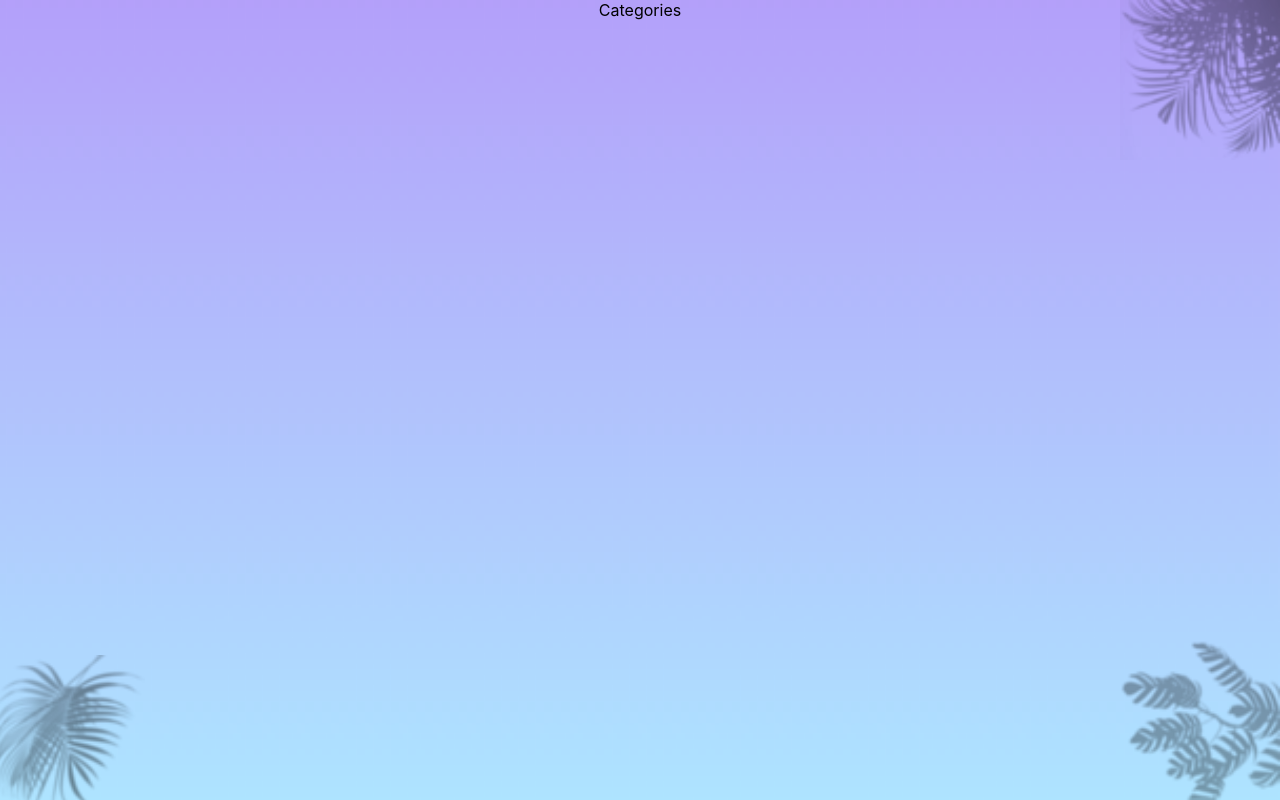
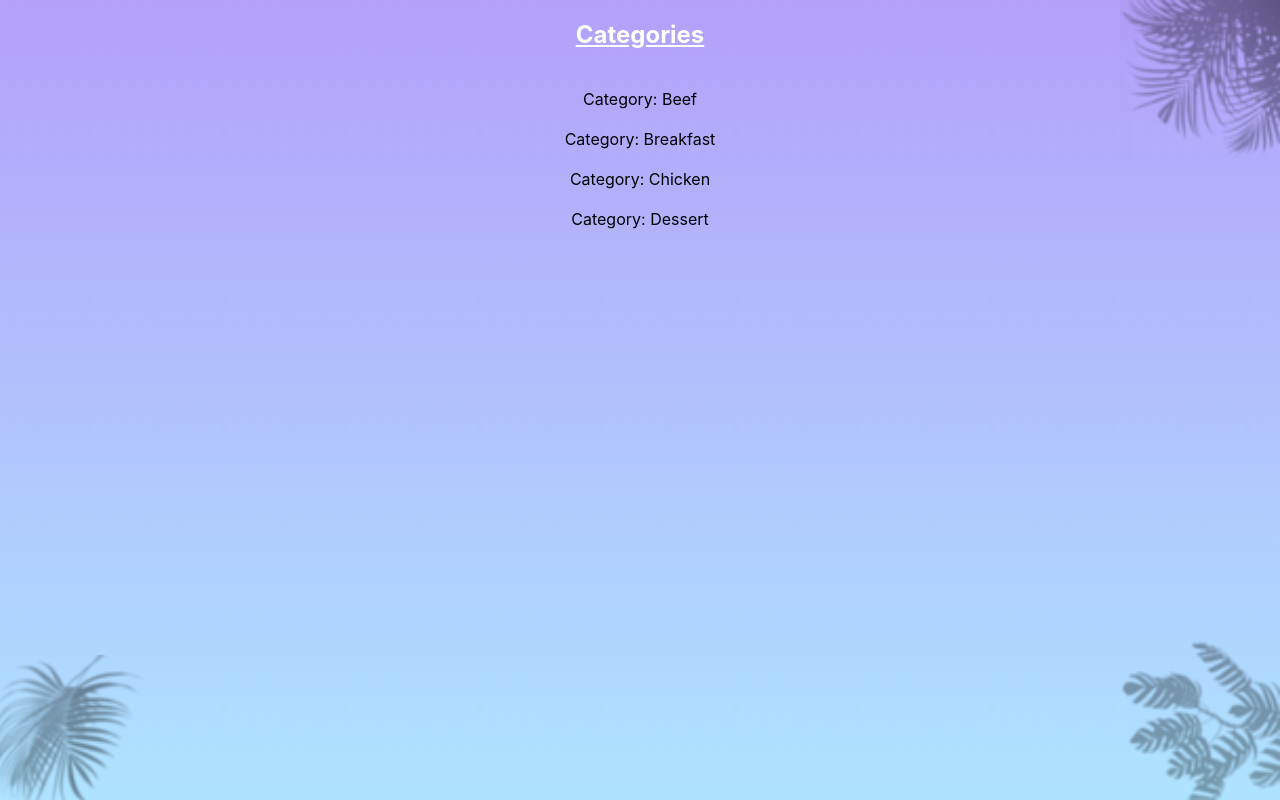
Before and after one commit to Cicada1105/meal-db, a React (Create React App) app in the folder meal-db/: page /Categories in a window 1280 px wide. Built offline with nearby package versions, Linux system fonts and the light colour scheme.

Commit message:
Fully integrated Redux with categories pages of MealDB

```diff
--- a/meal-db/src/router/components/areas/index.jsx
+++ b/meal-db/src/router/components/areas/index.jsx
@@ -1,7 +1,7 @@
 import React from 'react';
 
 import { connect } from 'react-redux';
-import { filterArea } from '../../../app_state/action_creators/filterActions.jsx';
+import { getAreas } from '../../../app_state/action_creators/getActions.jsx';
 
 class Areas extends React.Component {
 	constructor(props) {
@@ -31,7 +31,7 @@ class Areas extends React.Component {
 		    ]
 		}
 
-		this.props.filterArea(data);
+		this.props.getAreas(data);
 	}
 	componentDidUpdate(prevProps,prevState) {
 		console.log(prevState);
@@ -69,5 +69,5 @@ const mapStateToProps = state => {
 
 export default connect(
 	mapStateToProps,
-	{ filterArea }
+	{ getAreas }
 )(Areas)
--- a/meal-db/src/router/components/categories/category/index.jsx
+++ b/meal-db/src/router/components/categories/category/index.jsx
@@ -1,15 +1,78 @@
-import React, { useEffect } from 'react';
-import { useParams } from 'react-router-dom';
+import React from 'react';
 
-function Category() {
-	const { categoryID } = useParams();
-	useEffect(() => {
-		console.log("Category component mounted...");
-	});
+import { connect } from 'react-redux';
+import { filterCategory } from '../../../../app_state/action_creators/filterActions.jsx';
 
-	return(
-		<div>{ categoryID }</div>
-	);
+class Category extends React.Component {
+	constructor(props) {
+		super(props);
+		this.state = {
+			categoryID: props.match.params.categoryID,
+			meals: []
+		}
+	}
+	componentDidMount() {
+		const data = {
+			meals: [
+			    {
+			      strMeal: "Baked salmon with fennel & tomatoes",
+			      strMealThumb: "https://www.themealdb.com/images/media/meals/1548772327.jpg",
+			      idMeal: "52959"
+			    },
+			    {
+			      strMeal: "Cajun spiced fish tacos",
+			      strMealThumb: "https://www.themealdb.com/images/media/meals/uvuyxu1503067369.jpg",
+			      idMeal: "52819"
+			    },
+			    {
+			      strMeal: "Escovitch Fish",
+			      strMealThumb: "https://www.themealdb.com/images/media/meals/1520084413.jpg",
+			      idMeal: "52944"
+			    }
+    		]
+		}
+
+		this.props.filterCategory(data);
+	}
+	componentDidUpdate(prevProps,prevState) {
+		if (prevState["meals"].length === 0) {
+			this.setState(function() {
+				return {
+					meals: [...this.props.meals]
+				}
+			})
+		}
+	}
+	render() {
+		return(
+			<React.Fragment>
+				<h2><ins>{ this.state.categoryID }</ins></h2><br />
+				{
+					this.state.meals.map(meal =>
+						<section key={meal.idMeal}>
+							<label htmlFor="meal">Meal: </label>
+							<span name="meal">{ meal["strMeal"] }</span><br />
+
+							<label htmlFor="thumbnail">Meal: </label>
+							<span name="thumbnail">{ meal["strMealThumb"] }</span><br />
+
+							<label htmlFor="id">Meal: </label>
+							<span name="id">{ meal["idMeal"] }</span><br /><br />
+						</section>
+					)
+				}
+			</React.Fragment>
+		);
+	}
 }
 
-export { Category }
+const mapStateToProps = state => {
+	return {
+		meals: state.mealsReducer
+	}
+}
+
+export default connect(
+	mapStateToProps,
+	{ filterCategory }
+)(Category)
--- a/meal-db/src/router/components/categories/index.jsx
+++ b/meal-db/src/router/components/categories/index.jsx
@@ -1,12 +1,67 @@
-import React, { useEffect } from 'react';
+import React from 'react';
 
-const Categories = () => {
-	useEffect(() => {
-		console.log("Categories component mounted...");
-	})
-	return (
-		<div>Categories</div>
-	)
+import { connect } from 'react-redux';
+import { getCategories } from '../../../app_state/action_creators/getActions.jsx';
+
+class Categories extends React.Component {
+	constructor(props) {
+		super(props);
+		this.state = {
+			categories: []
+		}
+	}
+	componentDidMount() {
+		const data = {
+			meals: [
+			    {
+			      strCategory: "Beef"
+			    },
+			    {
+			      strCategory: "Breakfast"
+			    },
+			    {
+			      strCategory: "Chicken"
+			    },
+			    {
+			      strCategory: "Dessert"
+			    }
+			]
+		}
+
+		this.props.getCategories(data);
+	}
+	componentDidUpdate(prevProps,prevState) {
+		if (prevState["categories"].length === 0) {
+			this.setState(function() {
+				return {
+					categories: [...this.props["categories"]]
+				}
+			})
+		}
+	}
+	render() {
+		return (
+			<React.Fragment>
+				<h2><ins>Categories</ins></h2><br />
+				{
+					this.state.categories.map((category, i) =>
+						<section key={i}>
+							<label htmlFor="category">Category: </label>
+							<span name="category">{ category["strCategory"] }</span><br /><br />
+						</section>
+					)
+				}
+			</React.Fragment>
+		);
+	}
 }
 
-export { Categories }
+const mapStateToProps = state => {
+	return {
+		categories: state.mealsReducer
+	}
+}
+export default connect(
+	mapStateToProps,
+	{ getCategories }
+)(Categories)
--- a/meal-db/src/router/components/categories/router.jsx
+++ b/meal-db/src/router/components/categories/router.jsx
@@ -2,14 +2,14 @@ import React from 'react';
 import { Switch, Route } from 'react-router-dom';
 
 // Components
-import { Categories } from './index.jsx';
-import { Category } from './category/index.jsx';
+import Categories from './index.jsx';
+import Category from './category/index.jsx';
 
 function CategoriesRouter() {
 	return (
 		<Switch>
 			<Route exact path="/Categories" render={() => <Categories /> } />
-			<Route path="/Categories/:categoryID" render={() => <Category /> } />
+			<Route path="/Categories/:categoryID" component={Category} />
 		</Switch>
 	)
 }
```
